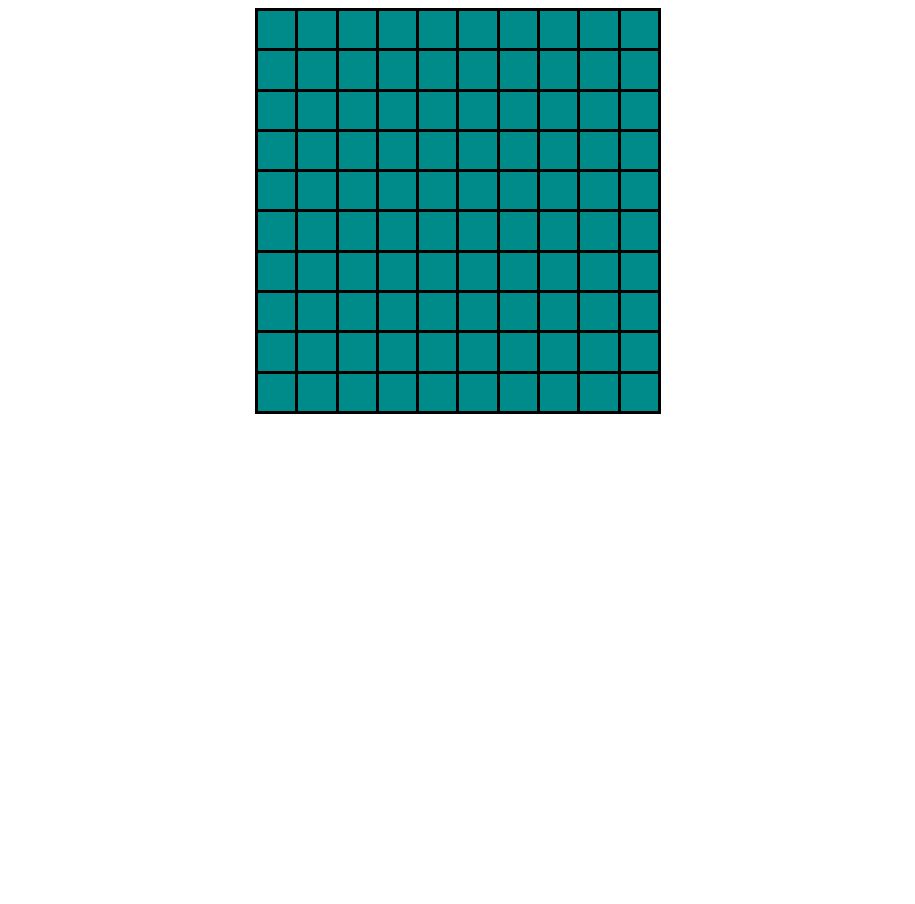
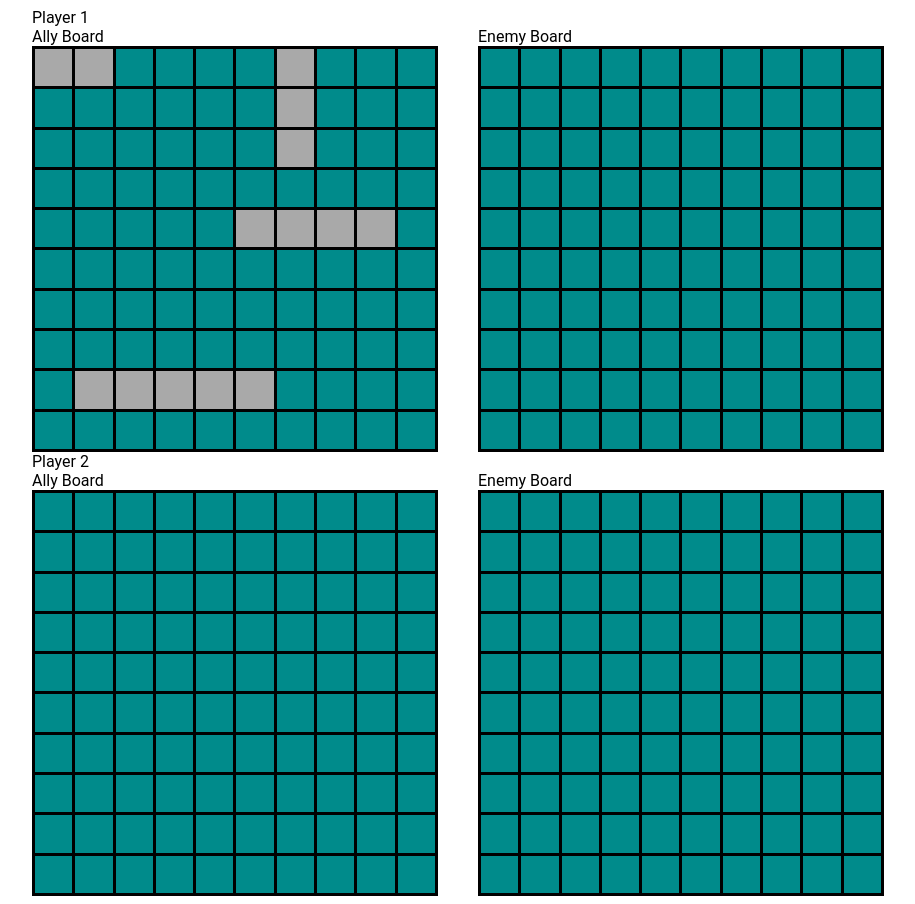
Before and after one commit to omero2582/Battleship, a website built with webpack: page src/template.html in a window 1280 px wide. Shown: the whole page, without its empty margins (182-1097 px from the left). Before the commit the page ends 800 px from the top, so only its background shows below. Built offline with nearby package versions, Linux system fonts and the light colour scheme.

Commit message:
Wrote some simple foundation DOM functions
Now need to polish display/render functions and clean structure.
Below is a copy and paste comment i wrote at the end of my index.js.
Also rememebr all the stuff in index.js will ultimately be moved into
Game() and be inside a game loop:

TODO i think pass the player insted of the board... then getGameboard()
INSIDE the function. This way we can extract things like name inside
the function. And more IMPORTANTLY, we can add a "() => player"
to the click handler of the squares
AKA the gameboard renders will be able to tell me which player it comes
from

.... Although now that i think about it, its kinda strange that
I cant otherwise tell...
very sleepy, but i think its because we have a player -> gameboard
relationship, and the display is completely separate... so theres
no connection to the player that owns the gameboard

```diff
--- a/src/components/Gameboard.display.js
+++ b/src/components/Gameboard.display.js
@@ -2,39 +2,70 @@
 // and a 'enemy view', where you only see the result of hits but NOT ships
 
 const GameboardDisplay = () => {
-  const gameboardAlly = document.querySelector('.gameboard.ally-view');
+  // const game = document.querySelector('.game');
+  const p1View = document.querySelector('.player-view.p1');
+  const p2View = document.querySelector('.player-view.p2');
   const squareClass = {
-    emptyNoHit: '--empty-no-hit',
-    emptyHit: '--empty-hit',
-    shipNoHit: '--ship-no-hit',
-    shipHit: '--ship-hit',
+    emptyNoHit: 'empty-no-hit',
+    emptyHit: 'empty-hit',
+    shipNoHit: 'ship-no-hit',
+    shipHit: 'ship-hit',
   };
   let squareType = squareClass.emptyNoHit;
 
-  const renderBoardAlly = (gameboard) => {
-    gameboardAlly.replaceChildren();
-
+  const getBoardElement = (gameboard, isAlly) => {
+    const gameboardEl = document.createElement('div');
+    const allyOrEnemyClass = isAlly ? 'ally-view' : 'enemy-view';
+    gameboardEl.classList.add('gameboard', allyOrEnemyClass);
     gameboard.getBoard().forEach((square) => {
       const squareEl = document.createElement('div');
-      if (!square.isEmpty()) {
-        if (square.isHit()) {
-          squareType = squareClass.shipHit;
-        }
-        squareType = squareClass.shipNoHit;
-      // eslint-disable-next-line no-else-return
-      } else {
+      squareType = squareClass.emptyNoHit;
+      if (square.isEmpty()) {
         if (square.isHit()) {
           squareType = squareClass.emptyHit;
         }
         squareType = squareClass.emptyNoHit;
+      // eslint-disable-next-line no-else-return
+      } else {
+        if (square.isHit()) {
+          squareType = squareClass.shipHit;
+        }
+        squareType = isAlly ? squareClass.shipNoHit : squareClass.emptyNoHit;
       }
-      squareEl.classList.add('square');
-      squareEl.classList.add(squareType);
-      gameboardAlly.appendChild(squareEl);
+      squareEl.classList.add('square', squareType);
+      gameboardEl.appendChild(squareEl);
     });
+    return gameboardEl;
   };
+
+  const getBoardContainerElement = (gameboardElement, boardTitle) => {
+    const boardContainer = document.createElement('div');
+    const boardTitleEl = document.createElement('div');
+    boardTitleEl.textContent = boardTitle;
+    boardContainer.appendChild(boardTitleEl);
+    boardContainer.appendChild(gameboardElement);
+    return boardContainer;
+  };
+
+  const renderView = (allyBoard, enemyBoard, isPlayer1) => {
+    const playerView = isPlayer1 ? p1View : p2View;
+    playerView.replaceChildren();
+    const allyBoardEl = getBoardElement(allyBoard, true);
+    const enemyBoardEl = getBoardElement(enemyBoard, false);
+    //
+    const allyBoardContainer = getBoardContainerElement(allyBoardEl, 'Ally Board');
+    const enemyBoardContainer = getBoardContainerElement(enemyBoardEl, 'Enemy Board');
+    playerView.appendChild(allyBoardContainer);
+    playerView.appendChild(enemyBoardContainer);
+    //
+    // p1View.appendChild(p1AllyBoard);
+    // p1View.appendChild(p2EnemyBoard);
+  };
+  const renderP1View = (allyBoard, enemyBoard) => renderView(allyBoard, enemyBoard, true);
+  const renderP2View = (allyBoard, enemyBoard) => renderView(allyBoard, enemyBoard, false);
   return {
-    renderBoardAlly,
+    renderP1View,
+    renderP2View,
   };
 };
 
--- a/src/components/Gameboard.js
+++ b/src/components/Gameboard.js
@@ -1,17 +1,15 @@
 import Square from './Square';
 
 const Gameboard = () => {
-  // const resetBoard = () => new Array(100).fill(null);
+  let board = null;
   const resetBoard = () => {
-    const array = new Array(100);
+    board = new Array(100);
     for (let i = 0; i < 100; i += 1) {
-      array[i] = Square();
+      board[i] = Square();
     }
-    return array;
+    return board;
   };
-  const board = resetBoard();
-  // change the top 2 methods i think... we can do setSquare(i, Square) on board ???
-  // not sure how that would combine with initializing the array to 100 tho... so maybe not
+  resetBoard();
   const getBoard = () => board;
   const getSquare = (index) => board[index];
   const setPiece = (index, piece) => (getSquare(index).setShip(piece));
@@ -73,6 +71,7 @@ const Gameboard = () => {
     isValid,
     receiveAttack,
     visualizeBoard,
+    resetBoard,
   };
 };
 
--- a/src/components/Player.js
+++ b/src/components/Player.js
@@ -1,4 +1,5 @@
 import Gameboard from './Gameboard';
+import Ship from './Ship';
 
 const Player = (name) => {
   let myName = name;
@@ -7,12 +8,21 @@ const Player = (name) => {
   const getGameboard = () => myBoard;
   const getName = () => myName;
   const setName = (newName) => (myName = newName);
+  const initializePresetShips = () => {
+    // someting
+    getGameboard().resetBoard();
+    getGameboard().setShip(Ship(2), [0, 1]);
+    getGameboard().setShip(Ship(3), [6, 16, 26]);
+    getGameboard().setShip(Ship(4), [45, 46, 47, 48]);
+    getGameboard().setShip(Ship(5), [81, 82, 83, 84, 85]);
+  };
 
   return {
     setGameboard,
     getGameboard,
     setName,
     getName,
+    initializePresetShips,
   };
 };
 
--- a/src/components/Square.js
+++ b/src/components/Square.js
@@ -5,6 +5,7 @@ const Square = () => {
   const getShip = () => myShip;
   const isHit = () => hit;
   const isEmpty = () => getShip() === null;
+  const hasShip = () => !isEmpty;
   const isEmptyHit = () => isEmpty() && isHit(); // maybe get rid of this, caller can get confused
   const hitSquare = () => {
     hit = true;
@@ -20,6 +21,7 @@ const Square = () => {
     isEmpty,
     isEmptyHit,
     hitSquare,
+    hasShip,
   };
 };
 
--- a/src/index.js
+++ b/src/index.js
@@ -1,21 +1,24 @@
 import Player from './components/Player';
 import GameboardDisplay from './components/Gameboard.display';
+import Ship from './components/Ship';
 import './style.css';
 
-// const gameboard1 = document.querySelector('.gameboard.ally-view');
+const p1 = Player('p1');
+const p2 = Player('p2');
+const p1Board = p1.getGameboard();
+// p1Board.setShip(Ship(2), [0, 1]);
+p1.initializePresetShips();
+const p2Board = p2.getGameboard();
+GameboardDisplay.renderP1View(p1Board, p2Board);
+GameboardDisplay.renderP2View(p2Board, p1Board);
+// TODO i think pass the player insted of the board... then getGameboard() INSIDE the function.
+// this way we can extract things like name inside the function
+// and more IMPORTANTLY, we can add a "() => player" to the click handler of the squares
+// AKA the gameboard renders will be able to tell me which player it comes from
 
-// //clears childs
-// gameboard1.replaceChildren();
-
-// for (let i = 0; i < 100; i += 1) {
-//   const square = document.createElement('div');
-//   square.classList.add('square');
-//   gameboard1.appendChild(square);
-// }
-
-const p1 = Player('p1');
-const p1Board = p1.getGameboard();
-GameboardDisplay.renderBoardAlly(p1Board);
+// .... Although now that i think about it, its kinda strange that I cant otherwise tell...
+// very sleepy, but i think its because we have a player -> gameboard relationship, and the
+// display is completely separate... so theres no connection to the player that owns the gameboard
 
 console.log('index');
 
--- a/src/style.css
+++ b/src/style.css
@@ -29,6 +29,27 @@ body{
 .gameboard .square {
   /* width: var(--game-square-size);
   height: var(--game-square-size); */
-  background-color:darkcyan;
+  background-color:var(--empty-no-hit);
   /* border: 2px solid black; */
 }
+
+.square.empty-no-hit{
+  background-color: var(--empty-no-hit);
+}
+.square.empty-hit {
+  background-color: var(--empty-hit);
+}
+
+.square.ship-no-hit {
+  background-color: var(--ship-no-hit);
+}
+
+.square.ship-hit {
+  background-color: var(--ship-hit);
+}
+
+.player-view {
+  display: grid;
+  grid-auto-flow: column;
+  column-gap: 40px;
+}
--- a/src/template.html
+++ b/src/template.html
@@ -5,12 +5,16 @@
     <meta http-equiv="X-UA-Compatible" content="IE=edge">
     <meta name="viewport" content="width=device-width, initial-scale=1.0">
     <title>Battleship</title>
-    <div class="game player1">
-        <div class="gameboard ally-view">
-            <div class="square">1</div>
-            <div class="square">2</div>
-            <div class="square">3</div>
-            <div class="square">4</div>
+    <div class="game">
+        <div>Player 1</div>
+        <div class="player-view p1">
+            <div class="gameboard ally-view">
+            </div>
+        </div>
+        <div>Player 2</div>
+        <div class="player-view p2">
+            <div class="gameboard ally-view">
+            </div>
         </div>
     </div>
 </head>
```
Also changed, not shown: src/components/tests/Game.test.js (renamed from src/components/Game.test.js, +2 -2 lines), src/components/tests/Gameboard.test.js (renamed from src/components/Gameboard.test.js, +4 -4 lines), src/components/tests/Ship.test.js (renamed from src/components/Ship.test.js, +1 -1 lines), src/index.test.js (deleted, +0 -5 lines), dist/index.html, 4 other files.
